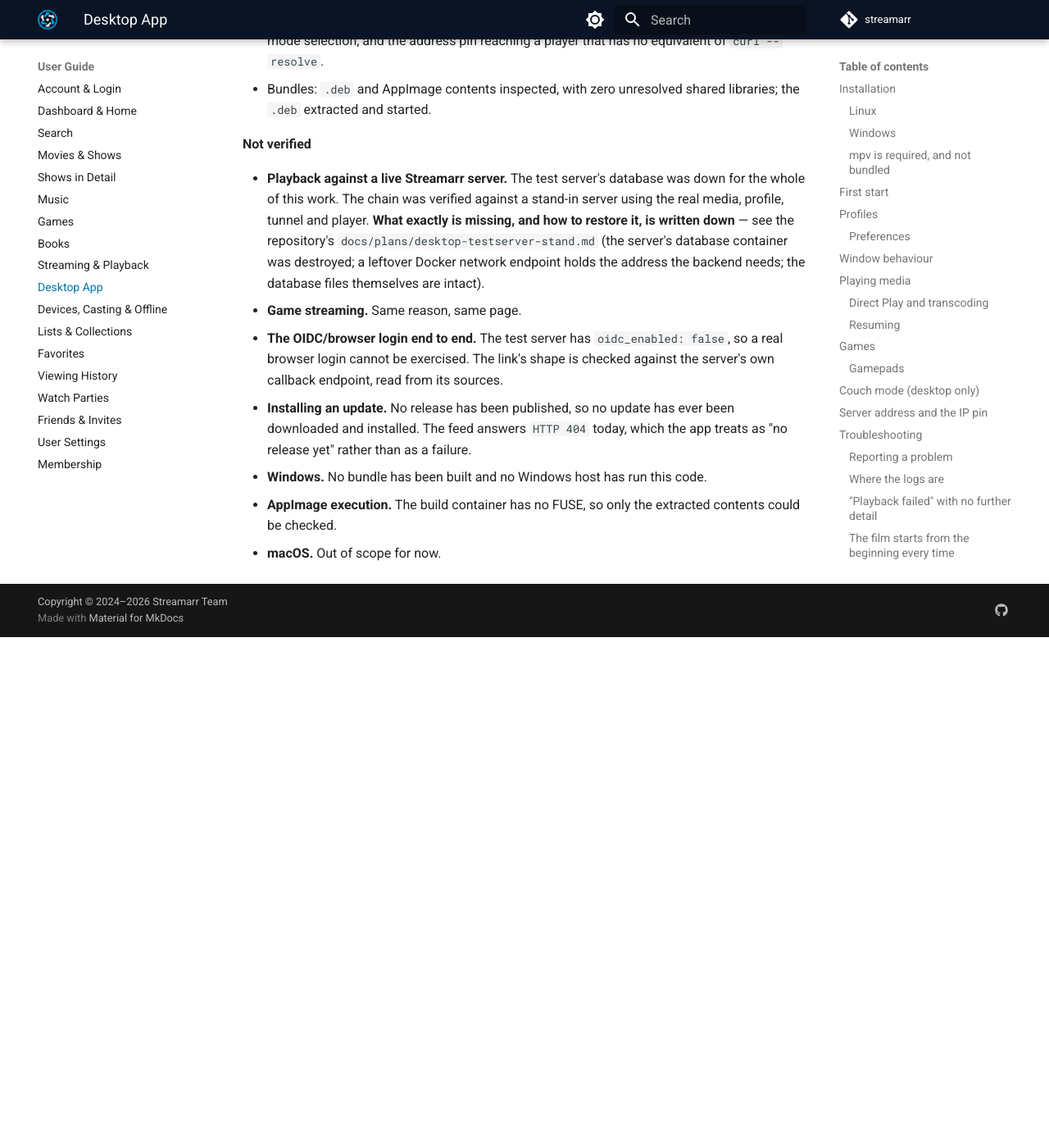
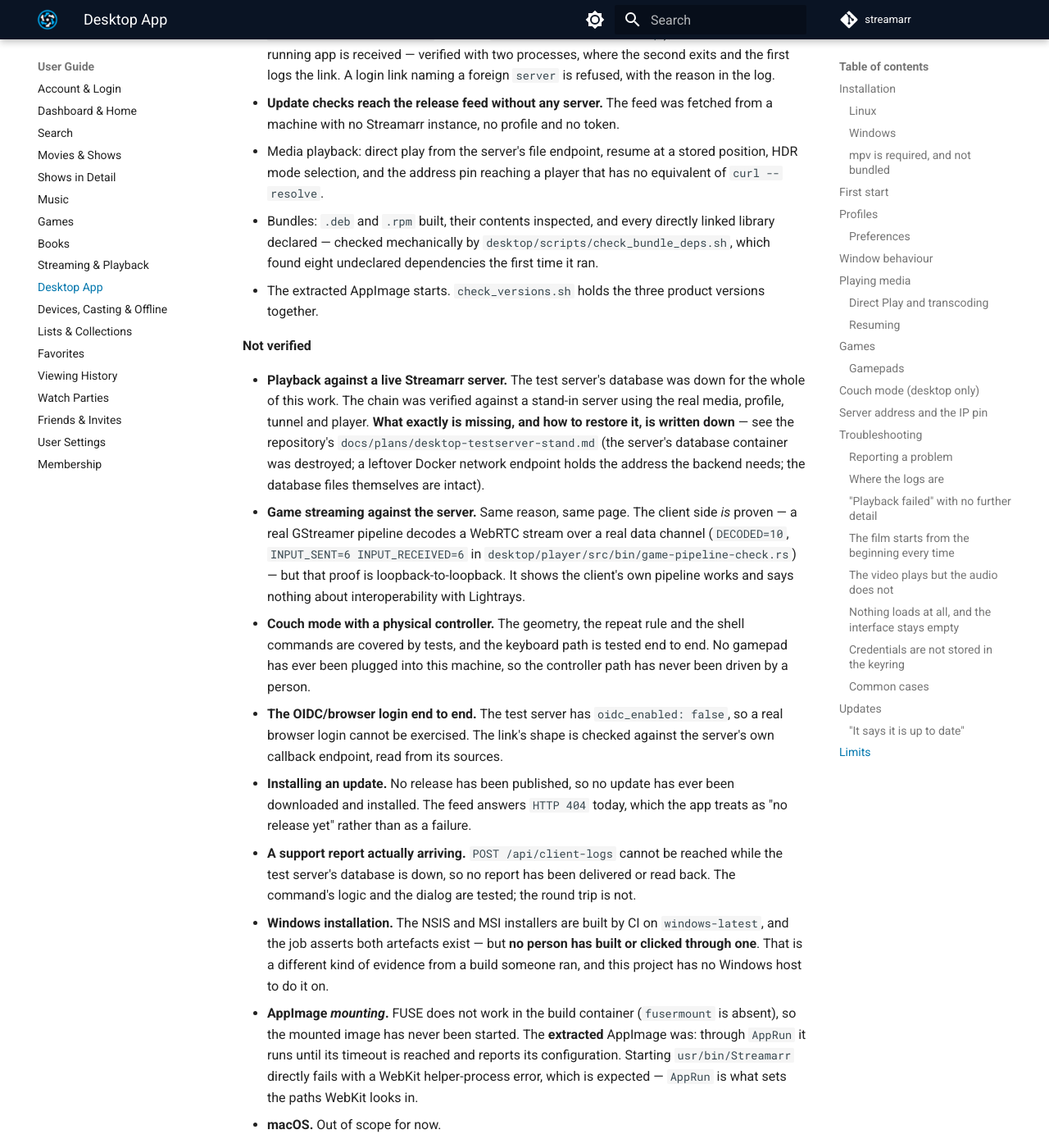
Before and after one commit to luebke-dev/streamarr, an MkDocs documentation site: the page built from docs/docs/user-guide/desktop.md, in a window 1280 px wide and 1400 px high, scrolled down 9939 px. Shown: the whole window at 82% size. Built offline with MkDocs 1.6.1 and Material for MkDocs 9.7.7, drawn with Linux system fonts in a browser that asks for light colours; comment, search, counter and statistics services are not loaded; before the commit the page ends 10716 px from its top, so only the background shows below that; some of the changed text lies outside the part shown.

Commit message:
docs(desktop): the games section claimed more than is true
The guide said game streaming "is implemented but has not been run against a live
session", which implies the feature is there and merely untested. It is not there.
The shell enables only the `gamepad` feature, so pressing play on a game starts
nothing — a reader would have gone looking for a bug that is really an unwired
feature.

The section now separates the two facts, because the difference is the whole
point:

  * The **client is built and proven**: a real GStreamer pipeline decodes a real
    WebRTC stream over a real data channel and input reaches the other side
    (`DECODED=10 INPUT_SENT=6 INPUT_RECEIVED=6`), reproducible with
    `cargo run --features spike --bin game-pipeline-check`.
  * The **app does not use it yet**.

Two consequences are stated as consequences: the shipped packages declare no
GStreamer dependency (they genuinely need none), and everything below that point
in the guide describes intent rather than something a user can do.

# The open list, corrected against what is actually measured

It had drifted in both directions — too pessimistic and too thin:

  * The AppImage entry said "execution could not be checked". It **has** been
    started: through `AppRun` it runs to its timeout and reports its
    configuration. What remains unmeasured is *mounting* it, because FUSE does
    not work in the build container, and the direct-binary failure is explained
    rather than left as a mystery.
  * The Windows entry said "no bundle has been built". Both installers are built
    by CI now, with the job asserting the artefacts exist. The honest limit is
    narrower and stranger: no *person* has run one.
  * Three points were missing entirely: game streaming against the server (the
    loopback proof says nothing about interoperability), couch mode with a
    physical controller (no gamepad exists on this machine), and a support report
    actually arriving.

Nine open points now, each with its reason. That is the shape the list should
have had from the start: what was measured, what was not, and why not.

```diff
--- a/docs/docs/user-guide/desktop.md
+++ b/docs/docs/user-guide/desktop.md
@@ -192,9 +192,21 @@
 Games stream from the server over WebRTC, decoded by GStreamer into a native window, with
 keyboard, mouse and gamepad input forwarded to the game.
 
-!!! warning "Not yet verified"
-    This path is implemented but has not been run against a live session, because the
-    test server's database was unavailable while it was written. Treat it as untested.
+!!! danger "Not wired into the app yet"
+    Be precise about what this means, because the difference matters:
+
+    The **client is built and proven** — a real GStreamer pipeline decodes a real
+    WebRTC stream over a real data channel, and input reaches the other side
+    (`DECODED=10 INPUT_SENT=6 INPUT_RECEIVED=6`, reproducible with
+    `cargo run --features spike --bin game-pipeline-check` in `desktop/player`).
+
+    But the **app does not use it yet**. The shell enables only the `gamepad`
+    feature, so pressing play on a game in the desktop app does not start this
+    pipeline. Wiring it up is the remaining step.
+
+    Two honest consequences: the shipped packages declare no GStreamer
+    dependency (they do not need one), and the sections below describe the
+    intended behaviour rather than something you can currently use.
 
 ### Gamepads
 
@@ -399,8 +411,12 @@
 - Media playback: direct play from the server's file endpoint, resume at a stored
   position, HDR mode selection, and the address pin reaching a player that has no
   equivalent of `curl --resolve`.
-- Bundles: `.deb` and AppImage contents inspected, with zero unresolved shared libraries;
-  the `.deb` extracted and started.
+- Bundles: `.deb` and `.rpm` built, their contents inspected, and every directly
+  linked library declared — checked mechanically by
+  `desktop/scripts/check_bundle_deps.sh`, which found eight undeclared
+  dependencies the first time it ran.
+- The extracted AppImage starts. `check_versions.sh` holds the three product
+  versions together.
 
 **Not verified**
 
@@ -411,14 +427,34 @@
   `docs/plans/desktop-testserver-stand.md` (the server's database container was destroyed;
   a leftover Docker network endpoint holds the address the backend needs; the database
   files themselves are intact).
-- **Game streaming.** Same reason, same page.
+- **Game streaming against the server.** Same reason, same page. The client side
+  *is* proven — a real GStreamer pipeline decodes a WebRTC stream over a real data
+  channel (`DECODED=10`, `INPUT_SENT=6 INPUT_RECEIVED=6` in
+  `desktop/player/src/bin/game-pipeline-check.rs`) — but that proof is
+  loopback-to-loopback. It shows the client's own pipeline works and says nothing
+  about interoperability with Lightrays.
+- **Couch mode with a physical controller.** The geometry, the repeat rule and the
+  shell commands are covered by tests, and the keyboard path is tested end to end.
+  No gamepad has ever been plugged into this machine, so the controller path has
+  never been driven by a person.
 - **The OIDC/browser login end to end.** The test server has `oidc_enabled: false`, so a
   real browser login cannot be exercised. The link's shape is checked against the server's
   own callback endpoint, read from its sources.
 - **Installing an update.** No release has been published, so no update has ever been
   downloaded and installed. The feed answers `HTTP 404` today, which the app treats as
   "no release yet" rather than as a failure.
-- **Windows.** No bundle has been built and no Windows host has run this code.
-- **AppImage execution.** The build container has no FUSE, so only the extracted contents
-  could be checked.
+- **A support report actually arriving.** `POST /api/client-logs` cannot be
+  reached while the test server's database is down, so no report has been
+  delivered or read back. The command's logic and the dialog are tested; the round
+  trip is not.
+- **Windows installation.** The NSIS and MSI installers are built by CI on
+  `windows-latest`, and the job asserts both artefacts exist — but **no person has
+  built or clicked through one**. That is a different kind of evidence from a build
+  someone ran, and this project has no Windows host to do it on.
+- **AppImage *mounting*.** FUSE does not work in the build container
+  (`fusermount` is absent), so the mounted image has never been started. The
+  **extracted** AppImage was: through `AppRun` it runs until its timeout is reached
+  and reports its configuration. Starting `usr/bin/Streamarr` directly fails with a
+  WebKit helper-process error, which is expected — `AppRun` is what sets the paths
+  WebKit looks in.
 - **macOS.** Out of scope for now.
```
